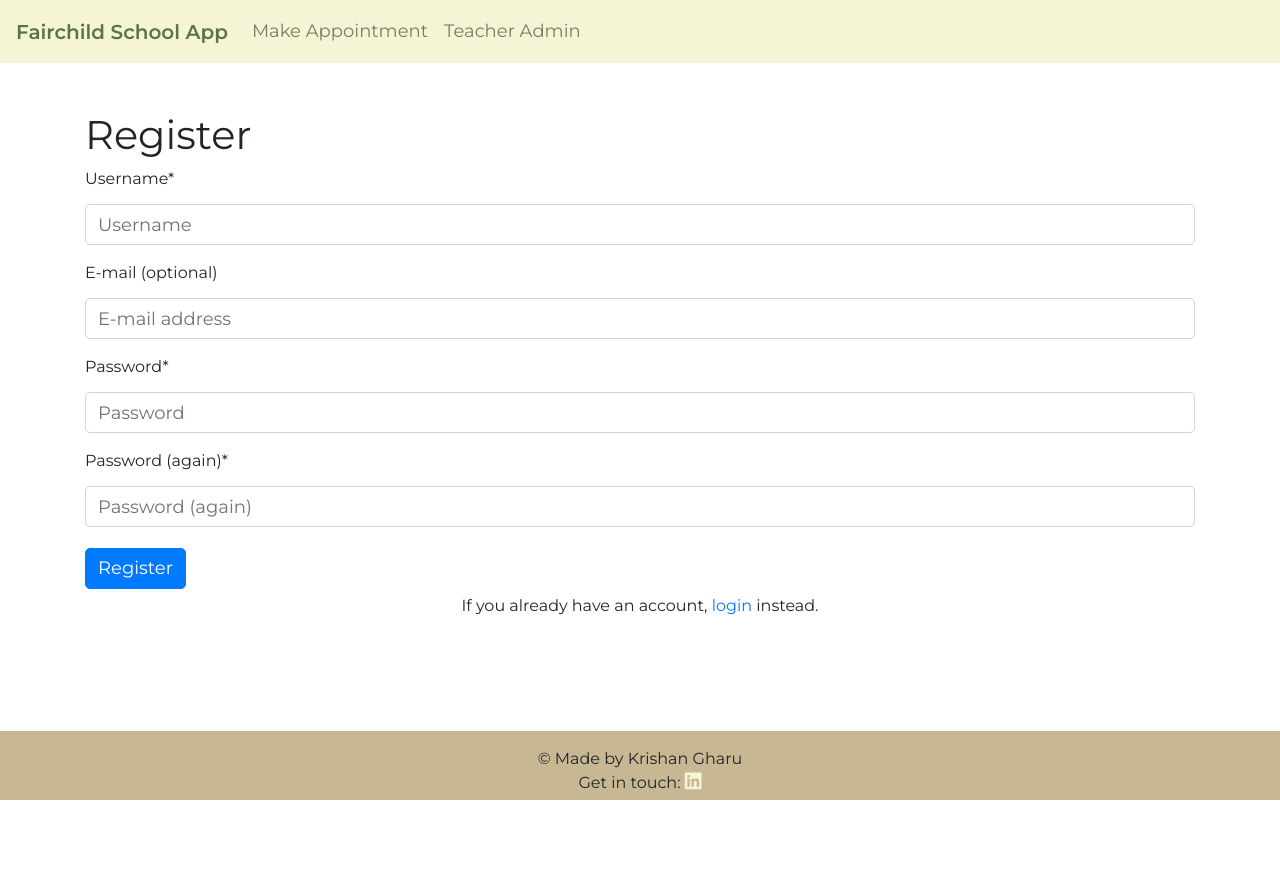
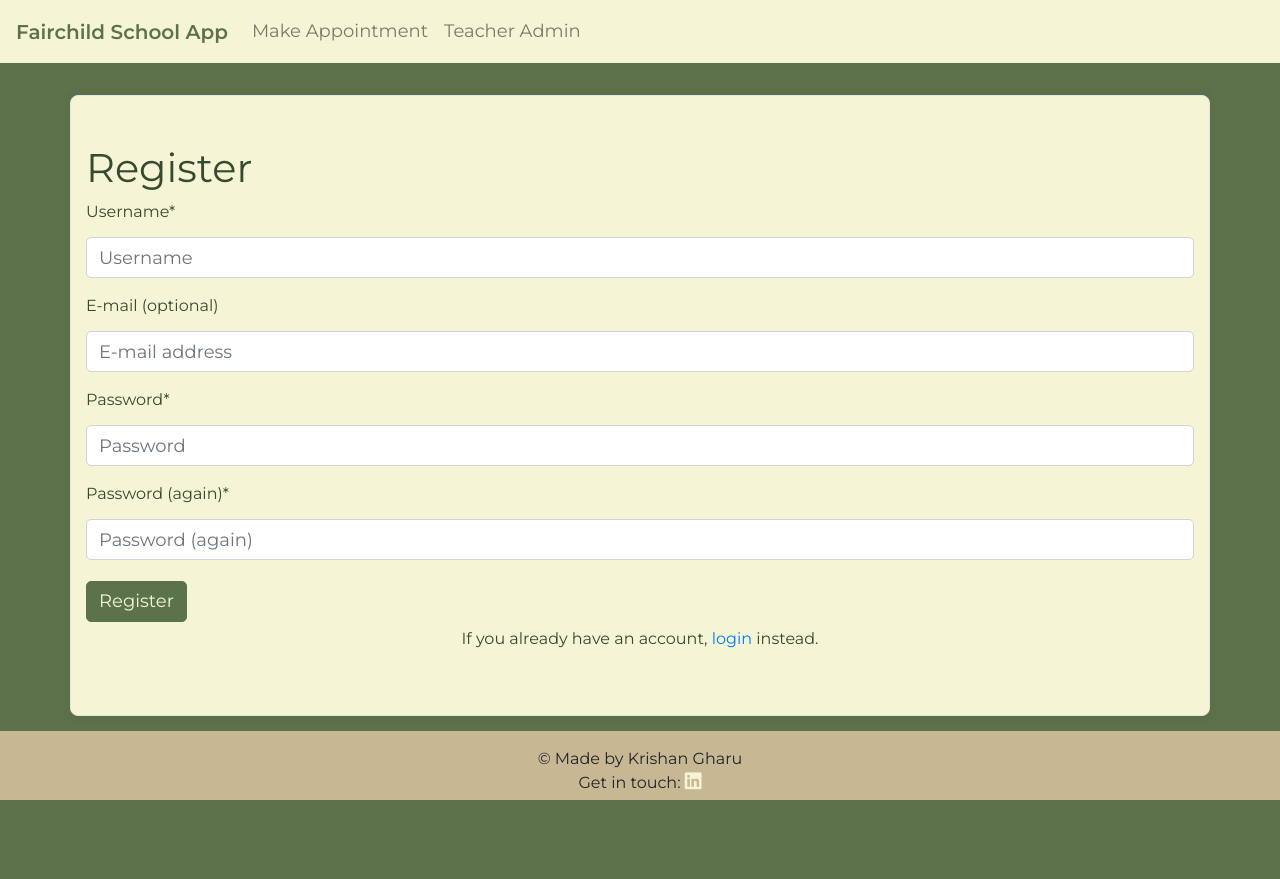
Before and after one commit to kslg/appointment-app, a Django app: page /accounts/signup/ in a window 1280 px wide. Before the commit the page ends 800 px from the top, so only its background shows below. Run offline with Django 3.2, Linux system fonts and the light colour scheme; some libraries are stand-ins or nearby versions.

Commit message:
Add style classes to update layout and styles

```diff
--- a/templates/account/signup.html
+++ b/templates/account/signup.html
@@ -5,7 +5,8 @@
 {% load crispy_forms_tags %}
 
 <!--Admin Sign Up Form-->
-<div class="container py-5">
+<div class="container-fluid signup-background">
+	<div class="card container py-5 signup-card">
 		<h1>Register</h1>
 		<form method="POST">
 			{% csrf_token %}
@@ -14,5 +15,5 @@
 		</form>
 		<p class="text-center">If you already have an account, <a href="{% url 'account_login' %}">login</a> instead.</p>
 	</div>
-
+</div>
 {% endblock %}
```
Lines whose indentation alone changed are shown as unchanged.
